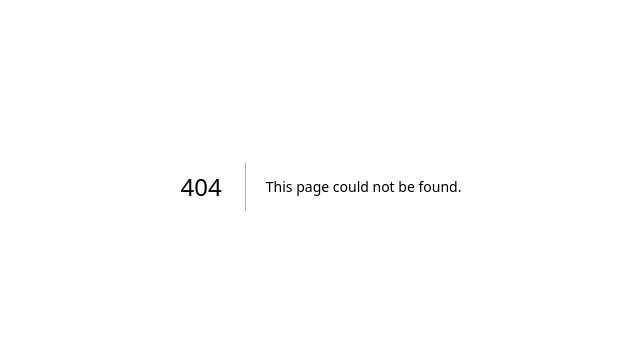
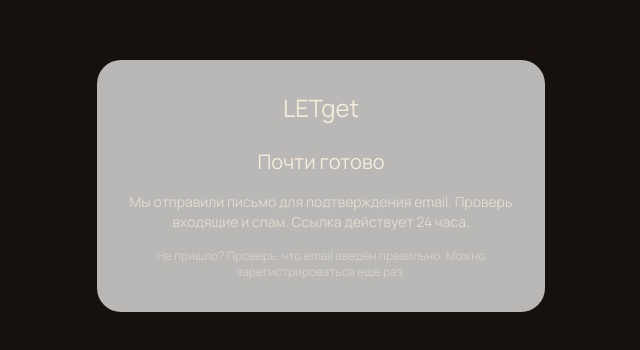
Before and after one commit to osquaaa/return_toDO, a Next.js app in the folder apps/web/: page /verify-email/sent in a window 1280 px wide. Before the commit this address had no page. Shown: the part 214-564 px from the top of the page, without its empty margins (319-959 px from the left). Built offline with nearby package versions, Linux system fonts and the light colour scheme.

Commit message:
web/auth: verify-email sent + result pages

```diff
--- /dev/null
+++ b/apps/web/src/app/(auth)/verify-email/page.tsx
@@ -0,0 +1,32 @@
+import Link from 'next/link';
+
+export const metadata = { title: 'Подтверждение email — LETget' };
+
+export default async function VerifyEmailPage({
+  searchParams,
+}: {
+  searchParams: Promise<{ error?: string }>;
+}) {
+  const params = await searchParams;
+  if (params.error) {
+    return (
+      <div className="space-y-4 text-center">
+        <h2 className="font-display text-xl">Не получилось</h2>
+        <p className="text-sm text-red-700">
+          Ссылка истекла или некорректна. Зарегистрируйся заново.
+        </p>
+        <Link href="/sign-up" className="text-sm underline">
+          К регистрации
+        </Link>
+      </div>
+    );
+  }
+  return (
+    <div className="space-y-4 text-center">
+      <h2 className="font-display text-xl">Email подтверждён</h2>
+      <Link href="/" className="text-sm underline">
+        Перейти в LETget
+      </Link>
+    </div>
+  );
+}
--- /dev/null
+++ b/apps/web/src/app/(auth)/verify-email/sent/page.tsx
@@ -0,0 +1,16 @@
+export const metadata = { title: 'Проверьте почту — LETget' };
+
+export default function VerifySentPage() {
+  return (
+    <div className="space-y-4 text-center">
+      <h2 className="font-display text-xl">Почти готово</h2>
+      <p className="text-sm text-[var(--color-ink)]/70">
+        Мы отправили письмо для подтверждения email. Проверь входящие и спам. Ссылка действует 24
+        часа.
+      </p>
+      <p className="text-xs text-[var(--color-ink)]/50">
+        Не пришло? Проверь, что email введён правильно. Можно зарегистрироваться ещё раз.
+      </p>
+    </div>
+  );
+}
```
